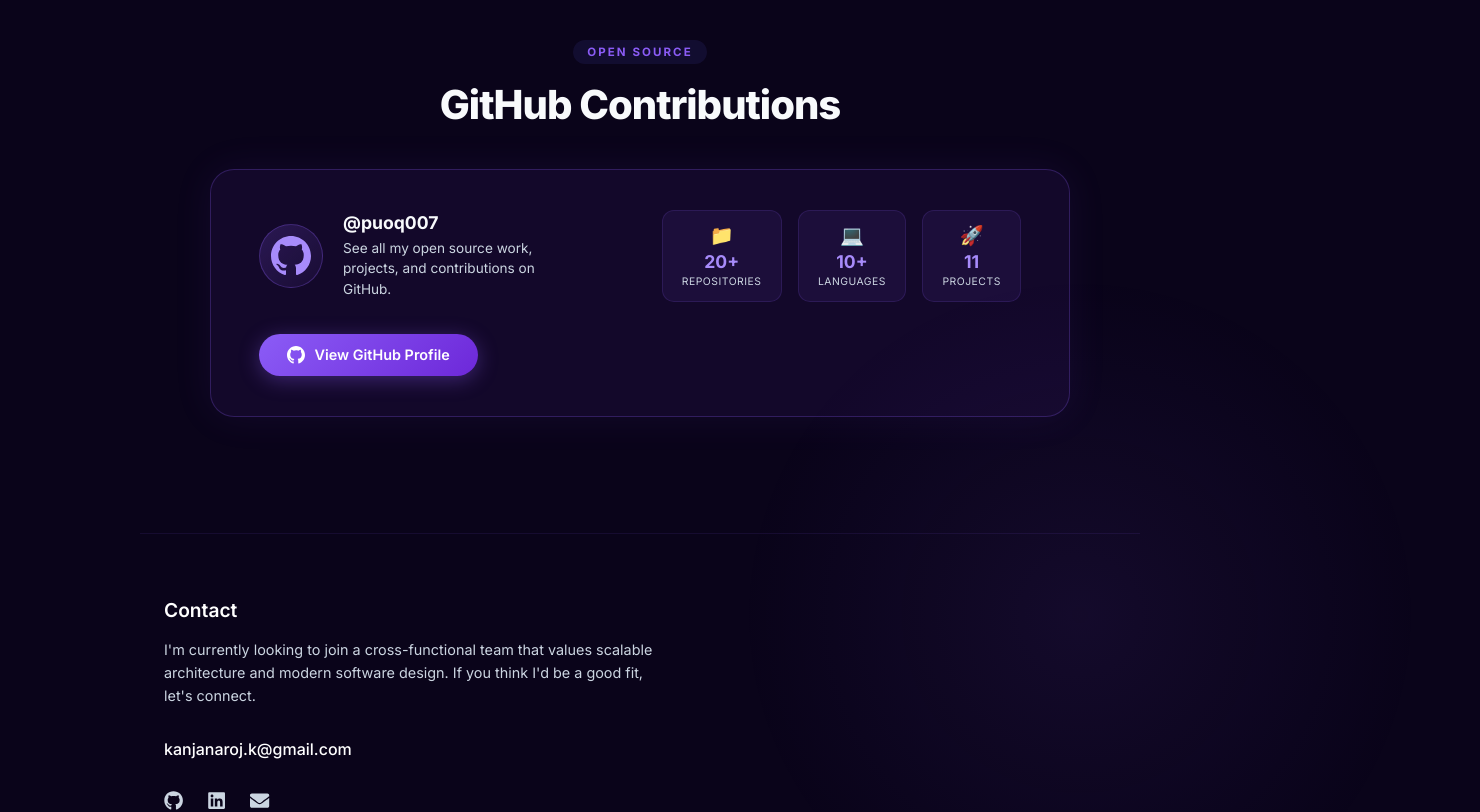
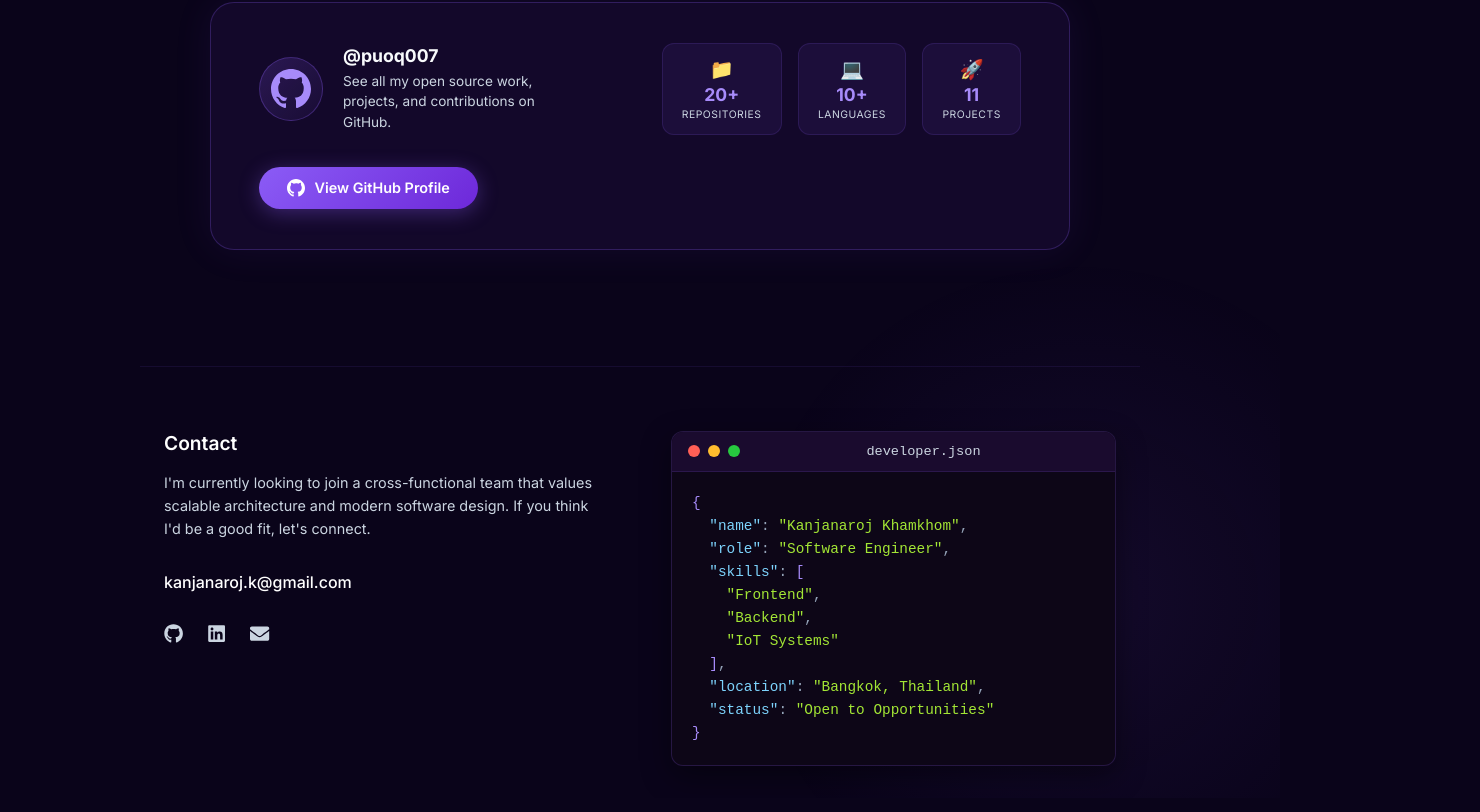
Before and after one commit to puoq007/Portfolio, a React (Vite) app: page /#/ in a window 1280 px wide. Shown: the part 4872-5684 px from the top of the page, 1480 px wide, since content can reach past the window. Built offline with nearby package versions, Linux system fonts and the light colour scheme.

Commit message:
Update portfolio styling and add code snippet to contact section

```diff
--- a/src/App.css
+++ b/src/App.css
@@ -56,6 +56,7 @@
   -webkit-font-smoothing: antialiased;
   -moz-osx-font-smoothing: grayscale;
   position: relative;
+  overflow-x: hidden;
 }
 
 /* ── Global Purple Glows ── */
--- a/src/components/sections/Contact.css
+++ b/src/components/sections/Contact.css
@@ -12,8 +12,25 @@
   z-index: 10;
 }
 
+.footer-container {
+  display: flex;
+  flex-direction: column;
+  gap: 4rem;
+  align-items: center;
+}
+
+@media (min-width: 768px) {
+  .footer-container {
+    flex-direction: row;
+    justify-content: space-between;
+    align-items: stretch;
+    gap: 4rem;
+  }
+}
+
 .footer-content {
-  max-width: 500px;
+  flex: 1;
+  max-width: 450px;
   text-align: left;
 }
 
@@ -68,3 +85,59 @@
     padding-top: 3rem;
   }
 }
+
+/* ── Code Card UI ── */
+.footer-code-card {
+  flex: 1;
+  background-color: #0d0617;
+  border-radius: 12px;
+  border: 1px solid rgba(139, 92, 246, 0.2);
+  box-shadow: 0 10px 30px rgba(0, 0, 0, 0.4);
+  overflow: hidden;
+  max-width: 500px;
+  width: 100%;
+}
+
+.code-header {
+  display: flex;
+  align-items: center;
+  padding: 12px 16px;
+  background-color: #1a0b2e;
+  border-bottom: 1px solid rgba(139, 92, 246, 0.15);
+  gap: 8px;
+}
+
+.dot {
+  width: 12px;
+  height: 12px;
+  border-radius: 50%;
+  display: inline-block;
+}
+
+.dot.red { background-color: #ff5f56; }
+.dot.yellow { background-color: #ffbd2e; }
+.dot.green { background-color: #27c93f; }
+
+.code-title {
+  margin-left: auto;
+  margin-right: auto;
+  color: var(--text-muted);
+  font-size: 0.85rem;
+  font-family: monospace;
+}
+
+.code-body {
+  padding: 20px;
+  font-family: 'Fira Code', 'Courier New', Courier, monospace;
+  font-size: 0.9rem;
+  line-height: 1.6;
+  color: #f8fafc;
+  overflow-x: auto;
+}
+
+/* Syntax Highlighting */
+.syntax-bracket { color: #a78bfa; }
+.syntax-key { color: #7dd3fc; }
+.syntax-string { color: #a3e635; }
+.syntax-colon { color: #94a3b8; }
+.syntax-comma { color: #94a3b8; }
--- a/src/components/sections/Contact.tsx
+++ b/src/components/sections/Contact.tsx
@@ -7,6 +7,7 @@
 
   return (
     <footer id="contact" className="minimal-footer">
+      <div className="footer-container">
         <div className="footer-content">
           <h2 className="footer-title">{t('contact_page.footer_title')}</h2>
           <p className="footer-description">
@@ -29,6 +30,31 @@
             </a>
           </div>
         </div>
+
+        <div className="footer-code-card">
+          <div className="code-header">
+            <span className="dot red"></span>
+            <span className="dot yellow"></span>
+            <span className="dot green"></span>
+            <span className="code-title">developer.json</span>
+          </div>
+          <pre className="code-body">
+            <code>
+<span className="syntax-bracket">{"{"}</span>
+{"\n  "}<span className="syntax-key">"name"</span><span className="syntax-colon">: </span><span className="syntax-string">"Kanjanaroj Khamkhom"</span><span className="syntax-comma">,</span>
+{"\n  "}<span className="syntax-key">"role"</span><span className="syntax-colon">: </span><span className="syntax-string">"Software Engineer"</span><span className="syntax-comma">,</span>
+{"\n  "}<span className="syntax-key">"skills"</span><span className="syntax-colon">: </span><span className="syntax-bracket">{"["}</span>
+{"\n    "}<span className="syntax-string">"Frontend"</span><span className="syntax-comma">,</span>
+{"\n    "}<span className="syntax-string">"Backend"</span><span className="syntax-comma">,</span>
+{"\n    "}<span className="syntax-string">"IoT Systems"</span>
+{"\n  "}<span className="syntax-bracket">{"]"}</span><span className="syntax-comma">,</span>
+{"\n  "}<span className="syntax-key">"location"</span><span className="syntax-colon">: </span><span className="syntax-string">"Bangkok, Thailand"</span><span className="syntax-comma">,</span>
+{"\n  "}<span className="syntax-key">"status"</span><span className="syntax-colon">: </span><span className="syntax-string">"Open to Opportunities"</span>
+{"\n"}<span className="syntax-bracket">{"}"}</span>
+            </code>
+          </pre>
+        </div>
+      </div>
     </footer>
   );
 };
--- a/src/components/sections/MyWorksPreview.css
+++ b/src/components/sections/MyWorksPreview.css
@@ -12,14 +12,14 @@
 
 .editorial-header {
   margin-bottom: 6rem;
-  max-width: 600px;
+  /* max-width: 600px; Removed to let description flow fully */
 }
 
 .editorial-header .section-heading {
   font-size: clamp(3rem, 6vw, 5rem);
   font-weight: 800;
   color: #fff;
-  line-height: 1;
+  line-height: 1.3;
   letter-spacing: -2px;
   margin-bottom: 1.5rem;
 }
@@ -43,6 +43,7 @@
 .featured-projects-editorial .project-row {
   display: flex;
   align-items: center;
+  justify-content: space-between;
   position: relative;
 }
 
@@ -52,7 +53,7 @@
 
 /* ── Image Side ── */
 .featured-projects-editorial .project-image-wrapper {
-  flex: 0 0 65%;
+  flex: 0 0 50%;
   position: relative;
   border-radius: 24px;
   overflow: hidden;
@@ -79,7 +80,7 @@
   filter: brightness(1) contrast(1);
 }
 
-/* ── Text Side (Overlapping Card) ── */
+/* ── Text Side (Side by Side Card) ── */
 .featured-projects-editorial .project-info-card {
   flex: 0 0 45%;
   z-index: 2;
@@ -90,13 +91,13 @@
 .featured-projects-editorial .row-normal .project-info-card {
   align-items: flex-end;
   text-align: right;
-  margin-left: -10%;
+  margin-left: 0;
 }
 
 .featured-projects-editorial .row-reverse .project-info-card {
   align-items: flex-start;
   text-align: left;
-  margin-right: -10%;
+  margin-right: 0;
 }
 
 .project-eyebrow {
```
Lines whose indentation alone changed are shown as unchanged.
